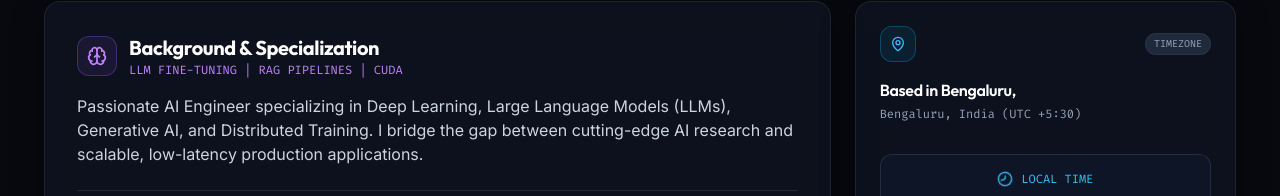
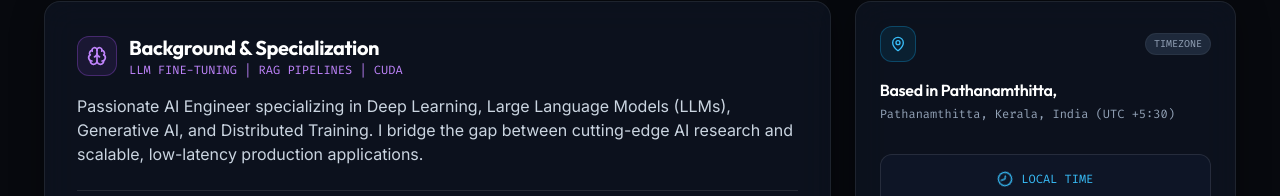
Before and after one commit to AbinandBArjun/Portfolio, a React (Vite) app: page / in a window 1280 px wide. Shown: the part 1125-1321 px from the top of the page. Built offline with nearby package versions, Linux system fonts and the light colour scheme.

Commit message:
update: Update location to Pathanamthitta, Kerala, India

```diff
--- a/src/data/portfolioData.js
+++ b/src/data/portfolioData.js
@@ -3,7 +3,7 @@ export const portfolioData = {
     name: "Abinand B Arjun",
     title: "AI Engineer & Machine Learning Architect",
     tagline: "Building autonomous AI agents, fine-tuning state-of-the-art LLMs, and crafting production-grade RAG pipelines.",
-    location: "Bengaluru, India (UTC +5:30)",
+    location: "Pathanamthitta, Kerala, India (UTC +5:30)",
     status: "Available for AI Engineering & Consulting",
     bio: "Passionate AI Engineer specializing in Deep Learning, Large Language Models (LLMs), Generative AI, and Distributed Training. I bridge the gap between cutting-edge AI research and scalable, low-latency production applications.",
     email: "abinandbarjun7@gmail.com", // updateable by user
```
